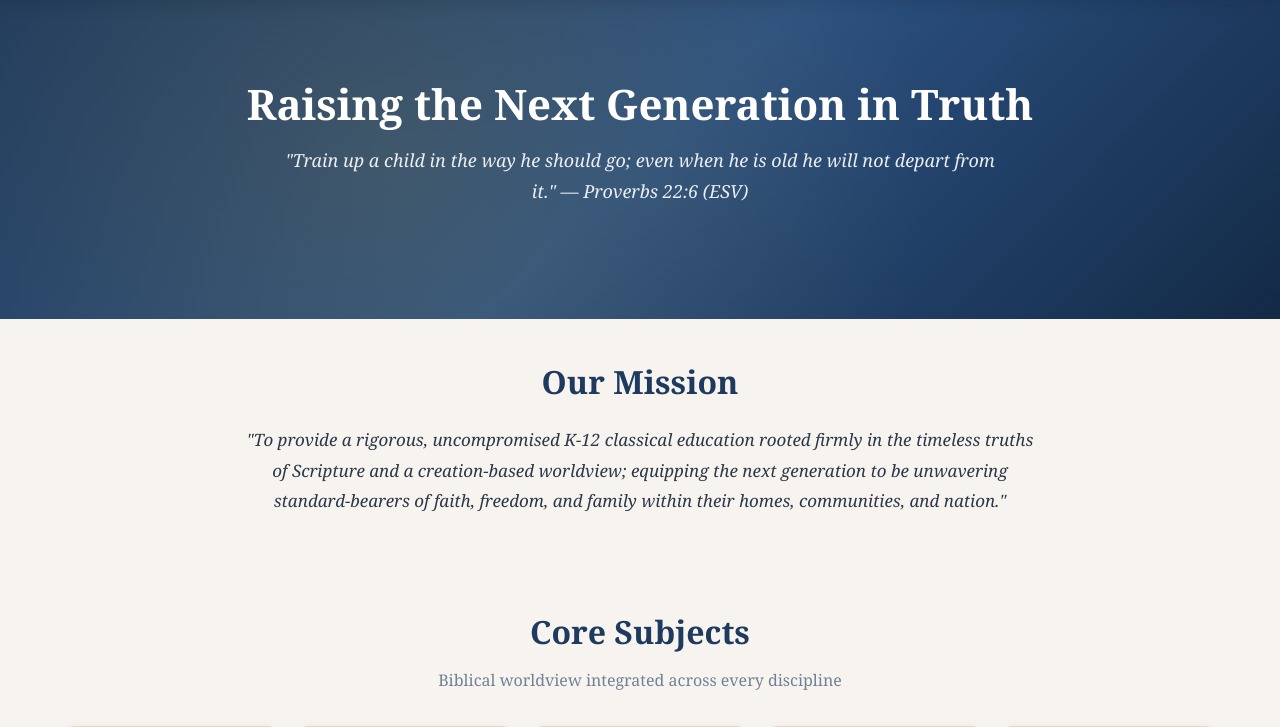
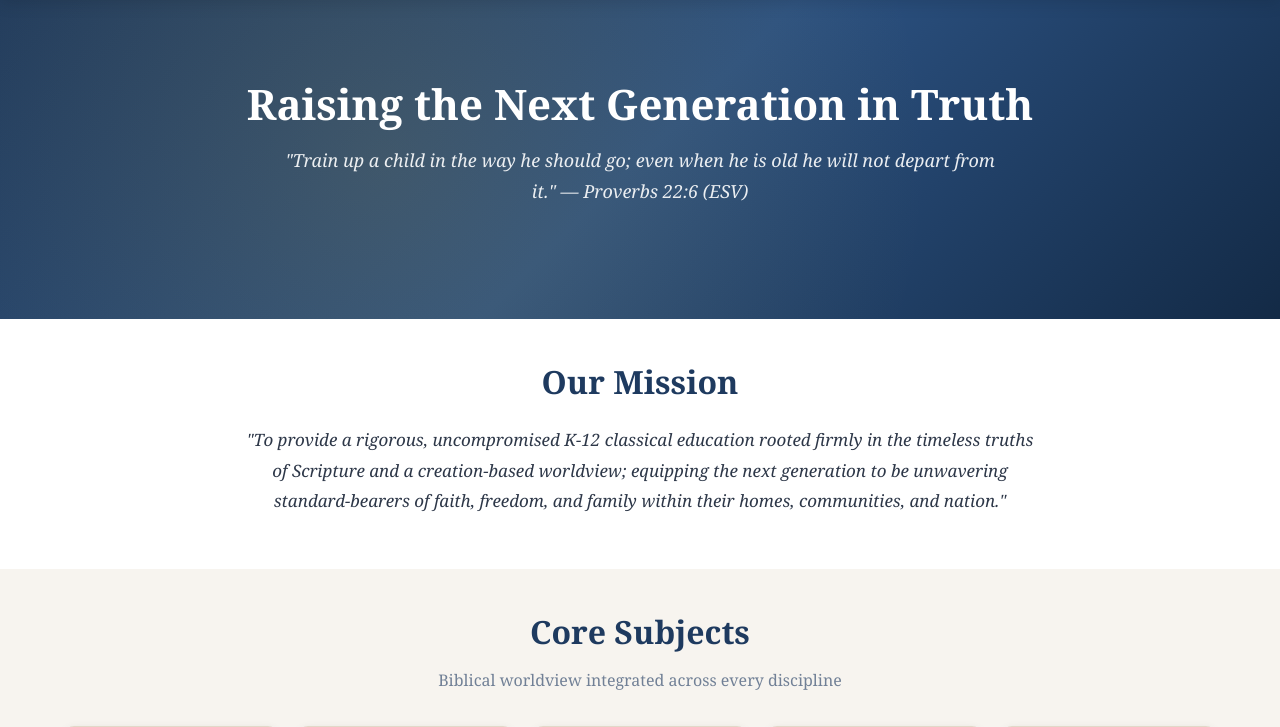
Before and after one commit to wholefoo/standard-bearer-academy, a Flask app: page / in a window 1280 px wide. Shown: the part 89-816 px from the top of the page. Run offline with Flask 3, Linux system fonts and the light colour scheme.

Commit message:
Give the Our Mission section a white background
Update `templates/index.html` to apply a white background style to the "Our Mission" section.

Replit-Commit-Author: Agent
Replit-Commit-Session-Id: cea0a2be-61be-4cb1-9dd5-cbadc510cc15
Replit-Commit-Checkpoint-Type: full_checkpoint
Replit-Commit-Event-Id: 2b7cb362-5ff9-46bc-8777-910c1afdce19
Replit-Commit-Screenshot-Url: https://storage.googleapis.com/screenshot-production-us-central1/33079b03-fd2e-495e-be56-1d326e56b46a/cea0a2be-61be-4cb1-9dd5-cbadc510cc15/lfYzqgD
Replit-Helium-Checkpoint-Created: true

```diff
--- a/templates/index.html
+++ b/templates/index.html
@@ -9,7 +9,7 @@
     </div>
 </section>
 
-<section class="section">
+<section class="section" style="background: white;">
     <div class="container">
         <div class="section-title" style="max-width: 800px; margin: 0 auto 16px;">
             <h2>Our Mission</h2>
```
